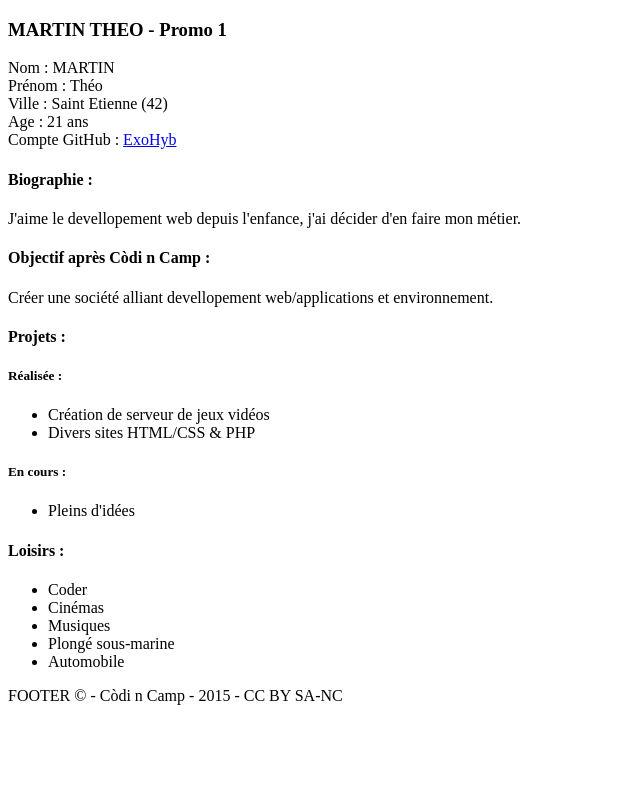
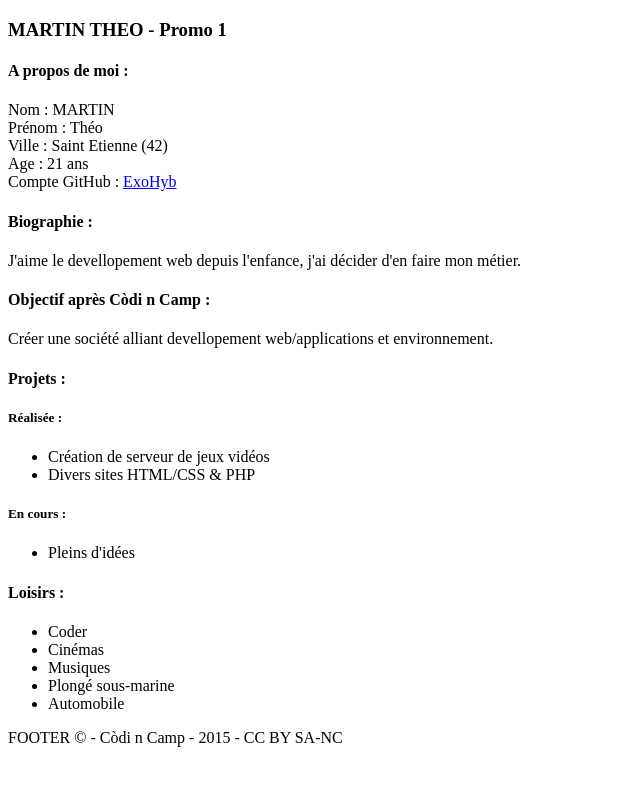
Before and after one commit to ExoHyb/exo_fiche, a plain HTML site: page ma_fiche.html in a window 1280 px wide. Shown: the whole page, without its empty margins (0-640 px from the left). Drawn offline with Linux system fonts and the light colour scheme.

Commit message:
modif ma fiche

```diff
--- a/ma_fiche.html
+++ b/ma_fiche.html
@@ -9,6 +9,7 @@
 <header><h3>MARTIN THEO - Promo 1</h3></header>
 
 <section>
+    <h4>A propos de moi :</h4>
     <label>Nom :</label> MARTIN<br>
 
     <label>Prénom :</label> Théo<br>
```
